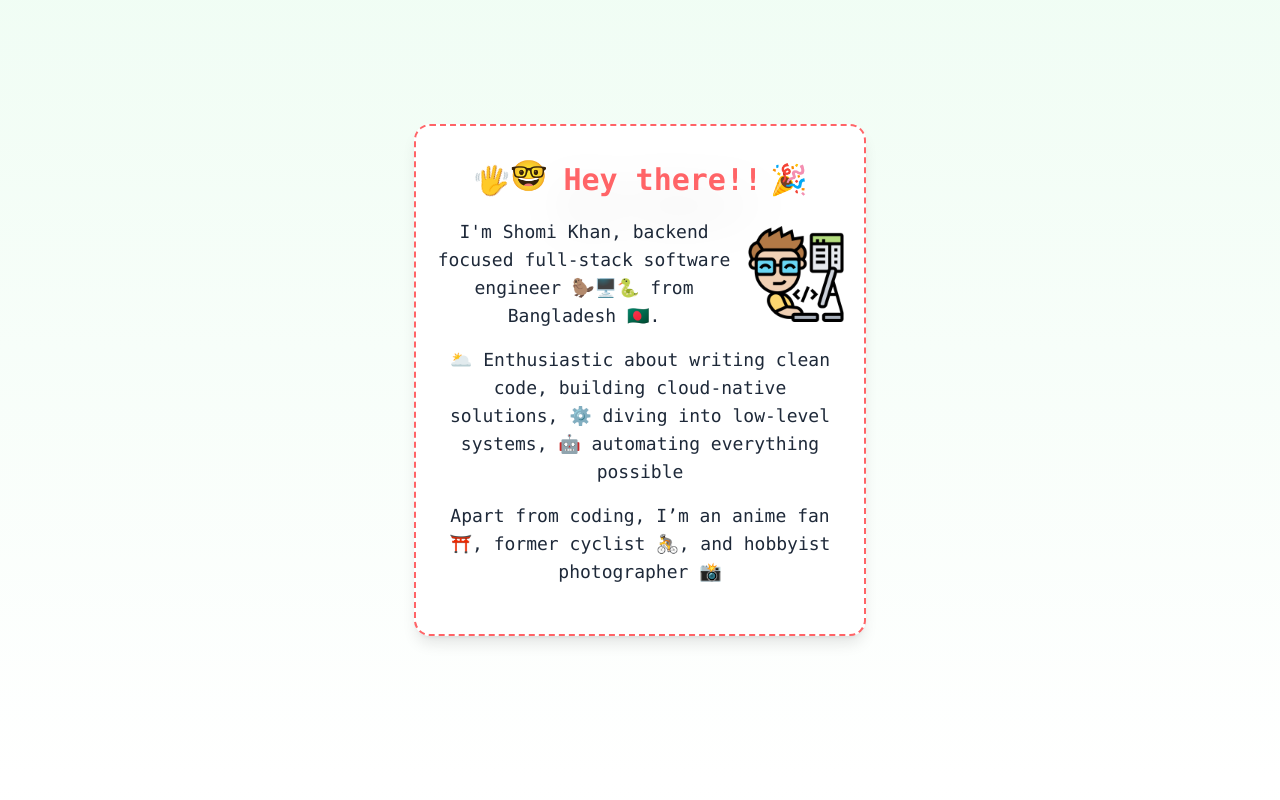
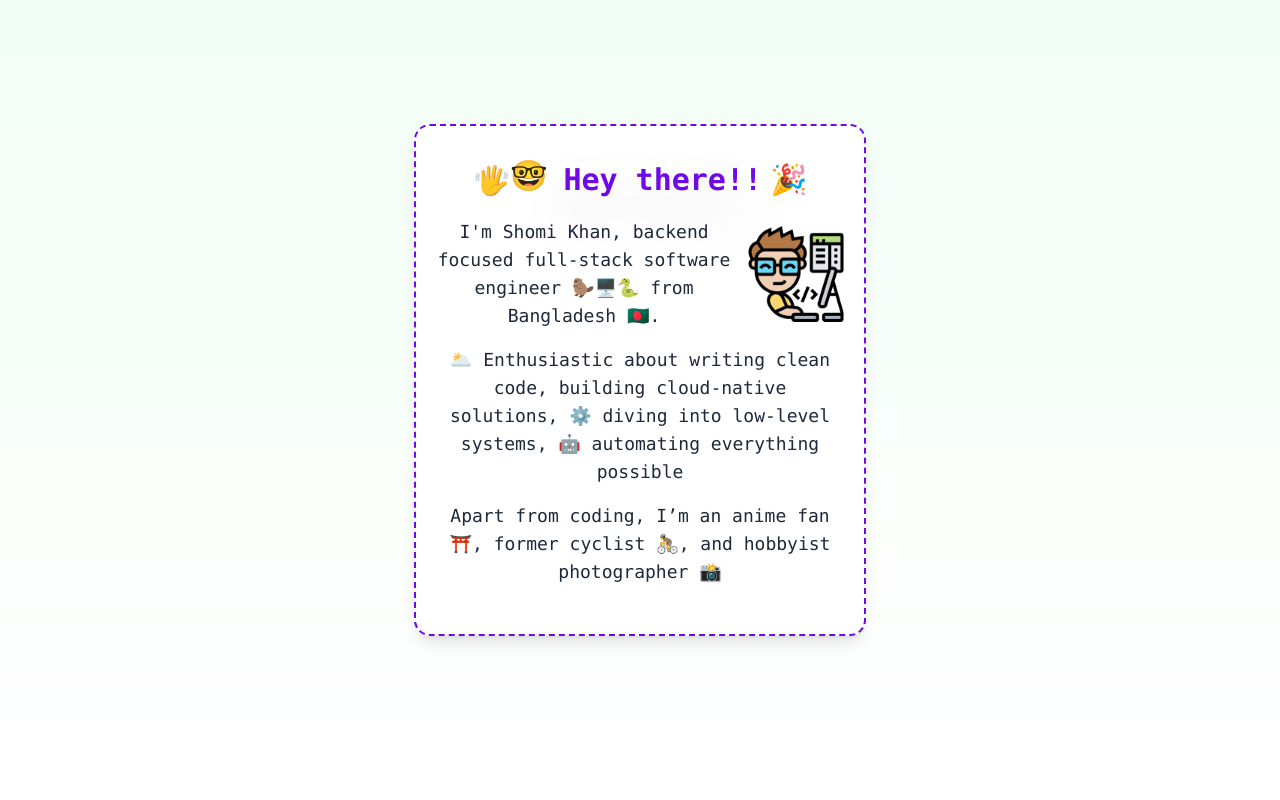
Before and after one commit to nahK994/nahK994.github.io, a Next.js app: page / in a window 1280 px wide. Shown: the part 820-1620 px from the top of the page. Built offline with nearby package versions, Linux system fonts and the light colour scheme.

Commit message:
update design in card in about section

```diff
--- a/app/components/sections/About.tsx
+++ b/app/components/sections/About.tsx
@@ -9,7 +9,7 @@ export default function About(  {aboutMe, sectionId, bgColor, baseCSS}: {aboutMe
                 <h2 className="font-bold flex justify-center items-center mb-4 text-3xl">
                     <span className="animate-wave">👋</span>
                     <span className="mb-2 mr-4">🤓</span>
-                    <span className="text-red-400 drop-shadow-2xl mr-2">Hey there!!</span>
+                    <span className="text-violet-700 drop-shadow-2xl mr-2">Hey there!!</span>
                     <span>🎉</span>
                 </h2>
                 <div className="flex flex-col sm:flex-row justify-center items-center mb-4 gap-x-4">
--- a/app/components/ui/Card.tsx
+++ b/app/components/ui/Card.tsx
@@ -6,7 +6,7 @@ interface CardContainerProps {
 
 export function Card({ children }: CardContainerProps) {
     return (
-        <div className="bg-white border-2 border-dashed border-red-400 rounded-2xl shadow-lg opacity-0 animate-fadeIn">
+        <div className="bg-white border-2 border-dashed border-violet-700 rounded-2xl shadow-lg opacity-0 animate-fadeIn">
             {children}
         </div>
     )
```
